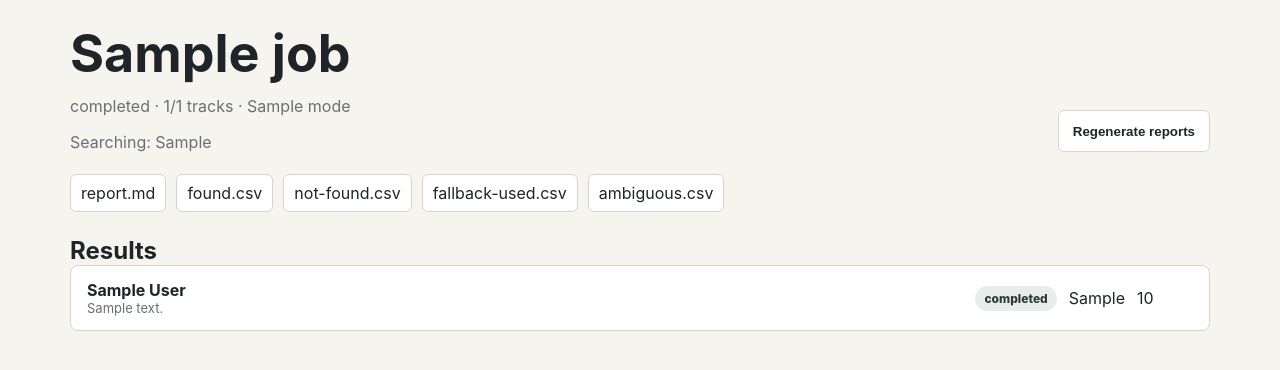
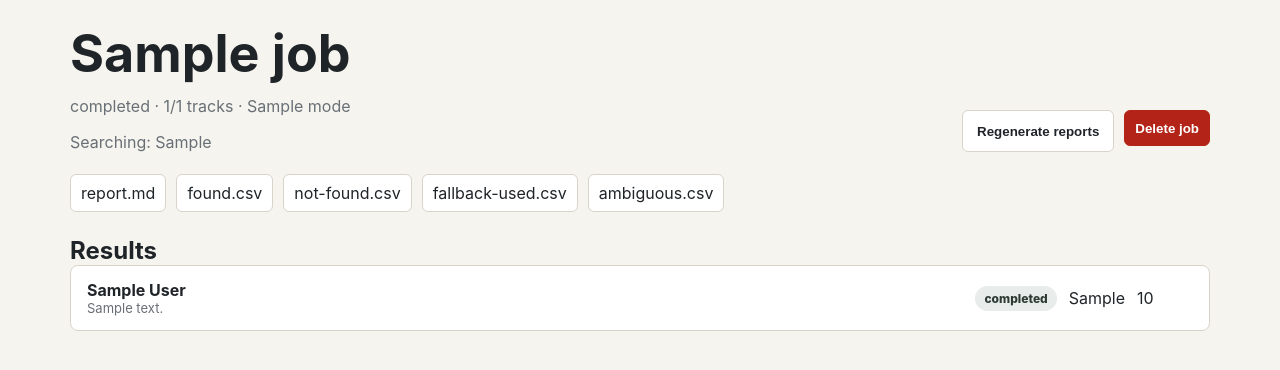
Before and after one commit to ambrosio-AI/soulseek-curator, a FastAPI app: template app/curator/templates/job.html in a window 1280 px wide. Shown: the part 60-430 px from the top of the page. Run offline with FastAPI, Linux system fonts and the light colour scheme; the template is opened without the code that fills it: most values are stand-ins (such as "Sample title", 1, 10 or a date in 2020); some libraries are stand-ins or nearby versions.

Commit message:
Show active jobs and allow deleting finished jobs

```diff
--- a/app/curator/main.py
+++ b/app/curator/main.py
@@ -1,6 +1,7 @@
 from __future__ import annotations
 
 import os
+import asyncio
 from pathlib import Path
 
 from fastapi import BackgroundTasks, FastAPI, File, Form, HTTPException, Request, UploadFile
@@ -25,17 +26,50 @@ templates = Jinja2Templates(directory=BASE_DIR / "templates")
 store = Store(DATA_DIR)
 
 
+@app.on_event("startup")
+async def resume_interrupted_jobs():
+    config = load_config()
+    for item in store.list_jobs():
+        if item["status"] in TERMINAL_JOB_STATUSES:
+            continue
+        try:
+            job = store.get_job(item["id"])
+        except KeyError:
+            continue
+        if job.status == "cancel_requested":
+            job.status = "cancelled"
+            job.active_search_id = ""
+            job.active_query = ""
+            store.save_job(job)
+            write_reports(job, store.reports_dir)
+            continue
+        asyncio.create_task(process_job(job, config, store, queue=job.mode == "queue"))
+
+
+@app.middleware("http")
+async def no_cache_dynamic_pages(request: Request, call_next):
+    response = await call_next(request)
+    if request.url.path == "/" or request.url.path.startswith("/jobs"):
+        response.headers["Cache-Control"] = "no-store, max-age=0"
+    return response
+
+
 @app.get("/", response_class=HTMLResponse)
 async def dashboard(request: Request):
     config = load_config()
     client = build_client(config)
     ok, status = await client.health()
+    jobs = store.list_jobs()
+    active_jobs = [job for job in jobs if job["status"] not in TERMINAL_JOB_STATUSES]
+    finished_jobs = [job for job in jobs if job["status"] in TERMINAL_JOB_STATUSES]
     return templates.TemplateResponse(
         request=request,
         name="dashboard.html",
         context={
             "request": request,
-            "jobs": store.list_jobs(),
+            "jobs": jobs,
+            "active_jobs": active_jobs,
+            "finished_jobs": finished_jobs,
             "config": config,
             "slskd_ok": ok,
             "slskd_status": status,
@@ -160,6 +194,18 @@ async def cancel_job(job_id: str):
     return RedirectResponse(f"/jobs/{job.id}", status_code=303)
 
 
+@app.post("/jobs/{job_id}/delete")
+async def delete_job(job_id: str):
+    try:
+        job = store.get_job(job_id)
+    except KeyError:
+        raise HTTPException(status_code=404, detail="Job not found") from None
+    if job.status not in TERMINAL_JOB_STATUSES:
+        raise HTTPException(status_code=409, detail="Only completed, cancelled, or failed jobs can be deleted")
+    store.delete_job(job_id)
+    return RedirectResponse("/", status_code=303)
+
+
 @app.post("/jobs/{job_id}/reports")
 async def regenerate_reports(job_id: str):
     try:
--- a/app/curator/services.py
+++ b/app/curator/services.py
@@ -33,8 +33,8 @@ async def process_job(job: ImportJob, config: CuratorConfig, store: Store, *, qu
         return job
     job.status = "running"
     store.save_job(job)
-    results: list[TrackResult] = []
-    for track in job.tracks:
+    results: list[TrackResult] = list(job.results)
+    for track in job.tracks[len(results) :]:
         if is_cancel_requested(store, job.id):
             job.status = "cancelled"
             job.active_search_id = ""
--- a/app/curator/static/app.css
+++ b/app/curator/static/app.css
@@ -156,6 +156,11 @@ small {
   color: white;
 }
 
+.button.subtle {
+  min-height: 36px;
+  padding: 0 10px;
+}
+
 .actions {
   display: flex;
   flex-wrap: wrap;
@@ -191,12 +196,27 @@ small {
   text-decoration: none;
 }
 
+.row.job-row {
+  grid-template-columns: minmax(0, 1fr) auto auto auto;
+}
+
 .row:last-child {
   border-bottom: 0;
 }
 
 .row.result {
   grid-template-columns: 1fr auto auto 56px;
+}
+
+.row-actions {
+  align-items: center;
+  display: flex;
+  gap: 8px;
+  justify-content: flex-end;
+}
+
+.row-actions form {
+  margin: 0;
 }
 
 .pill {
@@ -259,6 +279,19 @@ textarea {
   resize: vertical;
 }
 
+@media (max-width: 760px) {
+  .row,
+  .row.job-row,
+  .row.result {
+    align-items: start;
+    grid-template-columns: 1fr;
+  }
+
+  .row-actions {
+    justify-content: flex-start;
+  }
+}
+
 .full {
   grid-column: 1 / -1;
 }
--- a/app/curator/templates/job.html
+++ b/app/curator/templates/job.html
@@ -23,6 +23,11 @@
     <form method="post" action="/jobs/{{ job.id }}/reports">
       <button class="button" type="submit">Regenerate reports</button>
     </form>
+    {% if job.status in ['completed', 'cancelled', 'error'] %}
+    <form method="post" action="/jobs/{{ job.id }}/delete">
+      <button class="button danger subtle" type="submit">Delete job</button>
+    </form>
+    {% endif %}
   </div>
 </section>
 
```
Also changed, not shown: app/curator/storage.py (+8 -0 lines), app/curator/templates/dashboard.html (+42 -6 lines), tests/test_services.py (+40 -1 lines), tests/test_storage.py (+24 -1 lines), README.md.
